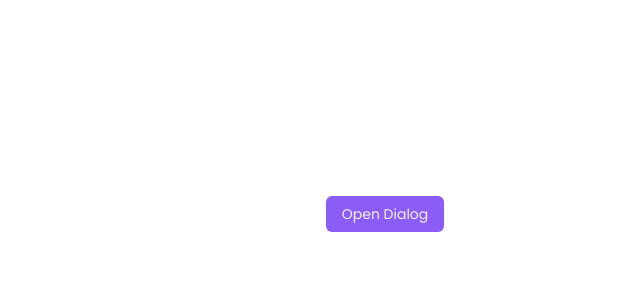
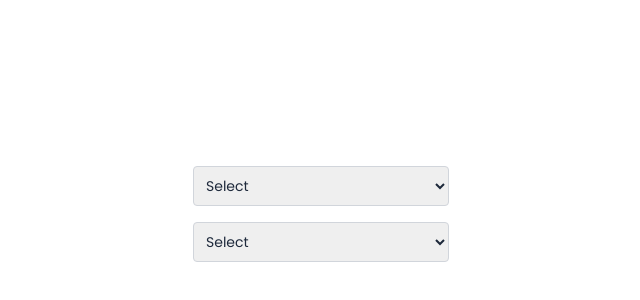
Before and after one commit to mostafizurhimself/react-fundamentals, a React (Vite) app: page / in a window 1280 px wide. Shown: the part 186-486 px from the top of the page, without its empty margins (255-895 px from the left). Built offline with nearby package versions, Linux system fonts and the light colour scheme.

Commit message:
feat: useEffect examples

```diff
--- a/src/app.tsx
+++ b/src/app.tsx
@@ -1,11 +1,39 @@
 import { useState } from "react";
 import ChatRoom from "./components/chat-room";
 import Dialog from "./components/dialog";
+import TodoList from "./components/todo-list";
+import UserForm from "./components/user-form";
+import ProfilePage from "./components/profile-page";
+import DependentDropdown from "./components/dependent-dropdown";
+
+// const users = [
+//   {
+//     id: 1,
+//     name: "John Doe",
+//   },
+//   {
+//     id: 2,
+//     name: "Jane Doe",
+//   },
+//   {
+//     id: 3,
+//     name: "Alice",
+//   },
+//   {
+//     id: 4,
+//     name: "Bob",
+//   },
+//   {
+//     id: 5,
+//     name: "Charlie",
+//   },
+// ];
 
 export default function App() {
+  // const [currentUser, setCurrentUser] = useState<number>(0);
   // const [isPlaying, setIsPlaying] = useState(false);
 
-  const [showChat, setShowChat] = useState(false);
+  // const [showChat, setShowChat] = useState(false);
 
   // const [text, setText] = useState("");
 
@@ -34,7 +62,27 @@ export default function App() {
       </button>
       {showChat && <ChatRoom />} */}
 
-      <Dialog />
+      {/* <Dialog /> */}
+
+      {/* <TodoList /> */}
+
+      {/* <UserForm /> */}
+
+      {/* <select
+        value={currentUser}
+        onChange={(e) => setCurrentUser(Number(e.target.value))}
+        className="border border-gray-300 p-2 rounded text-sm w-64"
+      >
+        {users.map((user) => (
+          <option key={user.id} value={user.id}>
+            {user.name}
+          </option>
+        ))}
+      </select>
+
+      <ProfilePage key={currentUser} /> */}
+
+      <DependentDropdown />
     </div>
   );
 }
--- /dev/null
+++ b/src/components/dependent-dropdown.tsx
@@ -0,0 +1,60 @@
+import { FC, useState } from "react";
+import DropdownList from "./dropdown-list";
+
+type DependentDropdownProps = {};
+
+const countries = [
+  { id: 1, name: "Afghanistan" },
+  { id: 2, name: "Albania" },
+  { id: 3, name: "Algeria" },
+  { id: 4, name: "Andorra" },
+  { id: 5, name: "Angola" },
+  { id: 6, name: "Bangladesh" },
+  { id: 7, name: "England" },
+  { id: 8, name: "Saudi Arabia" },
+];
+
+const cities = [
+  { id: 1, name: "Kabul", countryId: 1 },
+  { id: 2, name: "Tirana", countryId: 2 },
+  { id: 3, name: "Algiers", countryId: 3 },
+  { id: 4, name: "Andorra la Vella", countryId: 4 },
+  { id: 5, name: "Luanda", countryId: 5 },
+  { id: 6, name: "Dhaka", countryId: 6 },
+  { id: 7, name: "London", countryId: 7 },
+  { id: 8, name: "Riyadh", countryId: 8 },
+  { id: 9, name: "Jeddah", countryId: 8 },
+  { id: 10, name: "Mecca", countryId: 8 },
+  { id: 11, name: "Medina", countryId: 8 },
+  { id: 12, name: "Chittagong", countryId: 6 },
+  { id: 13, name: "Sylhet", countryId: 6 },
+  { id: 14, name: "Birmingham", countryId: 7 },
+  { id: 15, name: "Manchester", countryId: 7 },
+];
+
+const DependentDropdown: FC<DependentDropdownProps> = ({}) => {
+  const [selectedCountry, setSelectedCountry] = useState<number | null>(null);
+
+  const [selectedCity, setSelectedCity] = useState<number | null>(null);
+
+  const citiesForSelectedCountry = cities.filter(
+    (city) => city.countryId === selectedCountry
+  );
+
+  console.log({ selectedCountry, selectedCity });
+
+  return (
+    <div className="space-y-4">
+      <DropdownList
+        items={countries}
+        onChange={(countryId) => setSelectedCountry(countryId)}
+      />
+      <DropdownList
+        items={citiesForSelectedCountry}
+        onChange={(cityId) => setSelectedCity(cityId)}
+      />
+    </div>
+  );
+};
+
+export default DependentDropdown;
--- /dev/null
+++ b/src/components/dropdown-list.tsx
@@ -0,0 +1,42 @@
+import { use, useEffect, useState } from "react";
+
+type Props = {
+  items: { id: number; name: string }[];
+  onChange: (id: number) => void;
+};
+
+const DropdownList = ({ items, onChange }: Props) => {
+  const [prevItems, setPrevItems] =
+    useState<{ id: number; name: string }[]>(items);
+
+  const [selected, setSelected] = useState<number | null>(null);
+
+  const handleChanged = (e: React.ChangeEvent<HTMLSelectElement>) => {
+    setSelected(Number(e.target.value));
+    onChange(Number(e.target.value));
+  };
+
+  if (prevItems !== items) {
+    setPrevItems(items);
+    setSelected(null);
+  }
+
+  console.log({ selected });
+
+  return (
+    <select
+      value={String(selected)}
+      onChange={handleChanged}
+      className="border border-gray-300 p-2 rounded text-sm w-64"
+    >
+      <option value={""}>Select</option>
+      {items.map((item) => (
+        <option key={item.id} value={item.id}>
+          {item.name}
+        </option>
+      ))}
+    </select>
+  );
+};
+
+export default DropdownList;
--- a/src/components/input.tsx
+++ b/src/components/input.tsx
@@ -1,13 +1,13 @@
-import { FC, useEffect, useRef } from "react";
+import { FC, useRef } from "react";
 
 type InputProps = {} & React.InputHTMLAttributes<HTMLInputElement>;
 
 const Input: FC<InputProps> = (props) => {
   const inputRef = useRef<HTMLInputElement | null>(null);
 
-  useEffect(() => {
-    inputRef.current?.focus();
-  });
+  // useEffect(() => {
+  //   inputRef.current?.focus();
+  // });
 
   return (
     <input
--- /dev/null
+++ b/src/components/profile-page.tsx
@@ -0,0 +1,23 @@
+import { FC, useState } from "react";
+
+type ProfilePageProps = {
+  //   userId: number;
+};
+
+const ProfilePage: FC<ProfilePageProps> = ({}) => {
+  const [comment, setComment] = useState("");
+
+  return (
+    <div>
+      <textarea
+        value={comment}
+        placeholder="Add a comment"
+        onChange={(e) => setComment(e.target.value)}
+        rows={5}
+        className="border border-gray-300 p-2 rounded text-sm w-64"
+      />
+    </div>
+  );
+};
+
+export default ProfilePage;
--- /dev/null
+++ b/src/components/todo-list.tsx
@@ -0,0 +1,105 @@
+import { FC, use, useEffect, useMemo, useState } from "react";
+import Input from "./input";
+
+type TodoListProps = {};
+
+type Todo = {
+  id: number;
+  text: string;
+  completed: boolean;
+};
+
+const TodoList: FC<TodoListProps> = ({}) => {
+  const [newTodo, setNewTodo] = useState("");
+
+  const [search, setSearch] = useState("");
+
+  const [todos, setTodos] = useState<Todo[]>([
+    { id: 1, text: "Learn React", completed: true },
+    { id: 2, text: "Learn TypeScript", completed: true },
+    { id: 3, text: "Learn GraphQL", completed: false },
+    { id: 4, text: "Learn Node.js", completed: false },
+    { id: 5, text: "Learn Next.js", completed: false },
+    { id: 6, text: "Learn Tailwind CSS", completed: false },
+    { id: 7, text: "Learn CSS-in-JS", completed: false },
+    { id: 8, text: "Learn Redux", completed: false },
+  ]);
+
+  const filteredTodos = useMemo(() => {
+    console.log("Filtering todos");
+    return todos.filter((todo) =>
+      todo.text.toLowerCase().includes(search.toLowerCase())
+    );
+  }, [todos, search]);
+
+  // const uncompletedTodos = todos.filter((todo) => !todo.completed);
+
+  // Avoid this pattern
+  // useEffect(() => {
+  //   setTodos(prev => prev.filter(todo => !todo.completed));
+  // }, [todos]);
+
+  return (
+    <div>
+      <h1 className="font-semibold text-lg mb-2">Todo List</h1>
+
+      <Input
+        placeholder="Search"
+        value={search}
+        onChange={(e) => setSearch(e.target.value)}
+      />
+
+      <div className="flex flex-col gap-2 mt-4">
+        <Input
+          placeholder="Add New ToDo"
+          value={newTodo}
+          onChange={(e) => setNewTodo(e.target.value)}
+        />
+
+        <button
+          onClick={() => {
+            setTodos((prev) => [
+              ...prev,
+              {
+                id: prev.length + 1,
+                text: newTodo,
+                completed: false,
+              },
+            ]);
+            setNewTodo("");
+          }}
+          className="btn btn-primary mt-2"
+        >
+          Add Todo
+        </button>
+      </div>
+
+      <ul className="mt-4">
+        {filteredTodos.map((todo) => (
+          <li key={todo.id}>
+            <input
+              onChange={(e) => {
+                setTodos((prev) =>
+                  prev.map((t) => {
+                    if (t.id === todo.id) {
+                      return {
+                        ...t,
+                        completed: e.target.checked,
+                      };
+                    }
+                    return t;
+                  })
+                );
+              }}
+              type="checkbox"
+              checked={todo.completed}
+            />
+            {todo.text}
+          </li>
+        ))}
+      </ul>
+    </div>
+  );
+};
+
+export default TodoList;
--- /dev/null
+++ b/src/components/user-form.tsx
@@ -0,0 +1,28 @@
+import { useEffect, useState } from "react";
+import Input from "./input";
+
+export default function UserForm() {
+  const [firstName, setFirstName] = useState("");
+
+  const [lastName, setLastName] = useState("");
+
+  const fullName = `${firstName} ${lastName}`;
+
+  return (
+    <div className="space-y-4">
+      <Input
+        value={firstName}
+        onChange={(e) => setFirstName(e.target.value)}
+        placeholder="First Name"
+      />
+
+      <Input
+        value={lastName}
+        onChange={(e) => setLastName(e.target.value)}
+        placeholder="Last Name"
+      />
+
+      <p>Full Name: {fullName}</p>
+    </div>
+  );
+}
```
Also changed, not shown: 1 other file (tests, documents, lock files or other folders).
